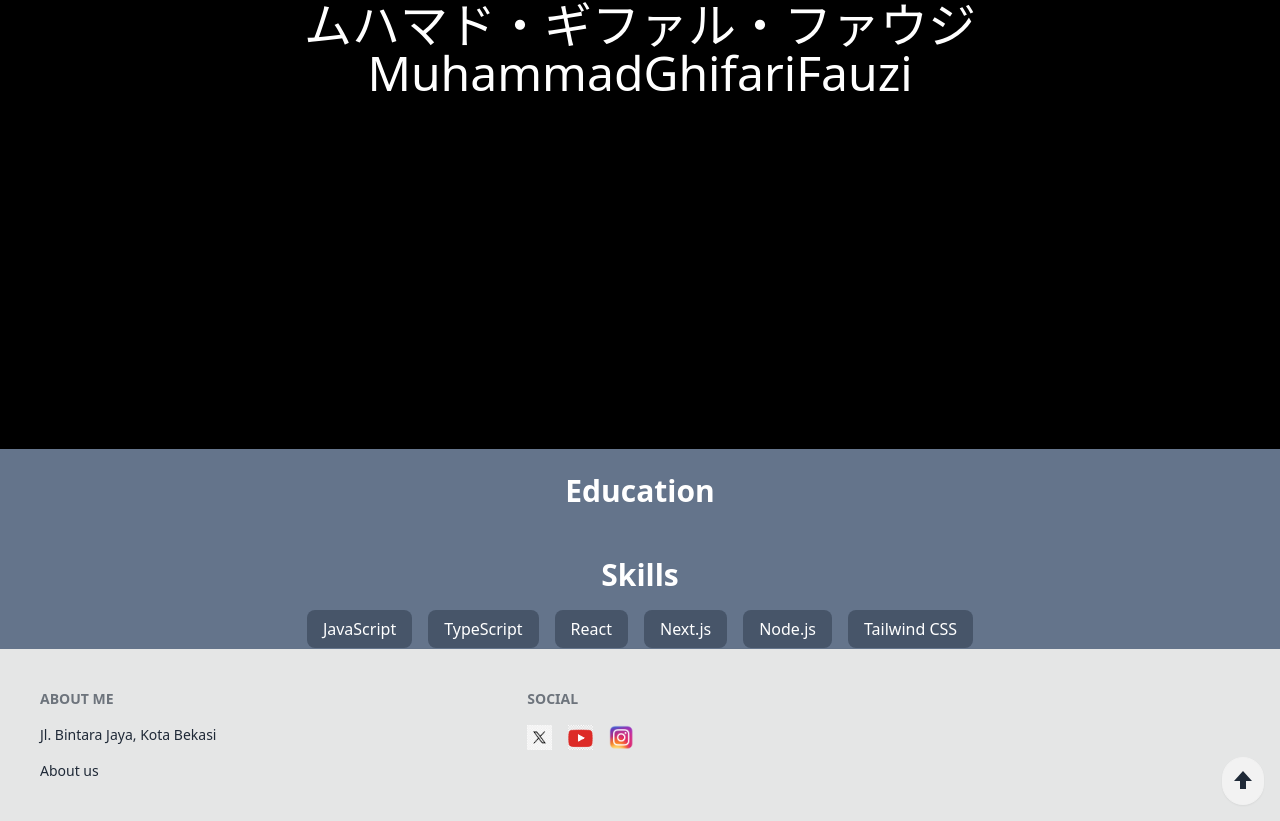
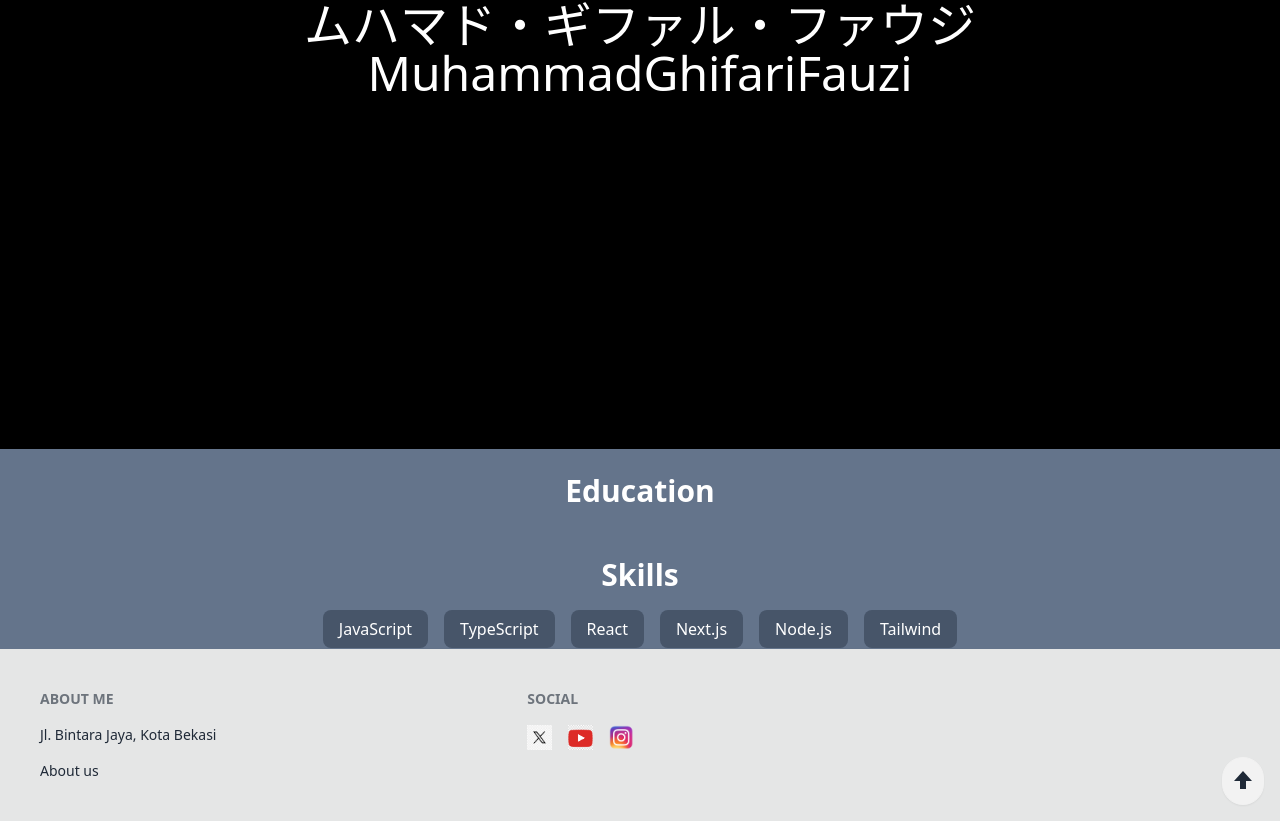
Before and after one commit to ghifari16052008/portofolio_saya, a Next.js app: page / in a window 1280 px wide. Shown: the part 351-1172 px from the top of the page. Built offline with nearby package versions, Linux system fonts and the light colour scheme.

Commit message:
merefeshh

```diff
--- a/src/app/page.tsx
+++ b/src/app/page.tsx
@@ -49,7 +49,7 @@ export default function Home() {
               { name: "React", img: "/images/react.png" },
               { name: "Next.js", img: "/images/nextjs.png" },
               { name: "Node.js", img: "/images/nodejs.png" },
-              { name: "Tailwind CSS", img: "/images/tailwindcss.png" }
+              { name: "Tailwind ", img: "/images/tailwindcss.png" }
             ].map(({ name, img }) => (
               <div className="relative group m-2" key={name}>
                 <span className="bg-slate-600 text-white py-2 px-4 rounded-lg">{name}</span>
```
